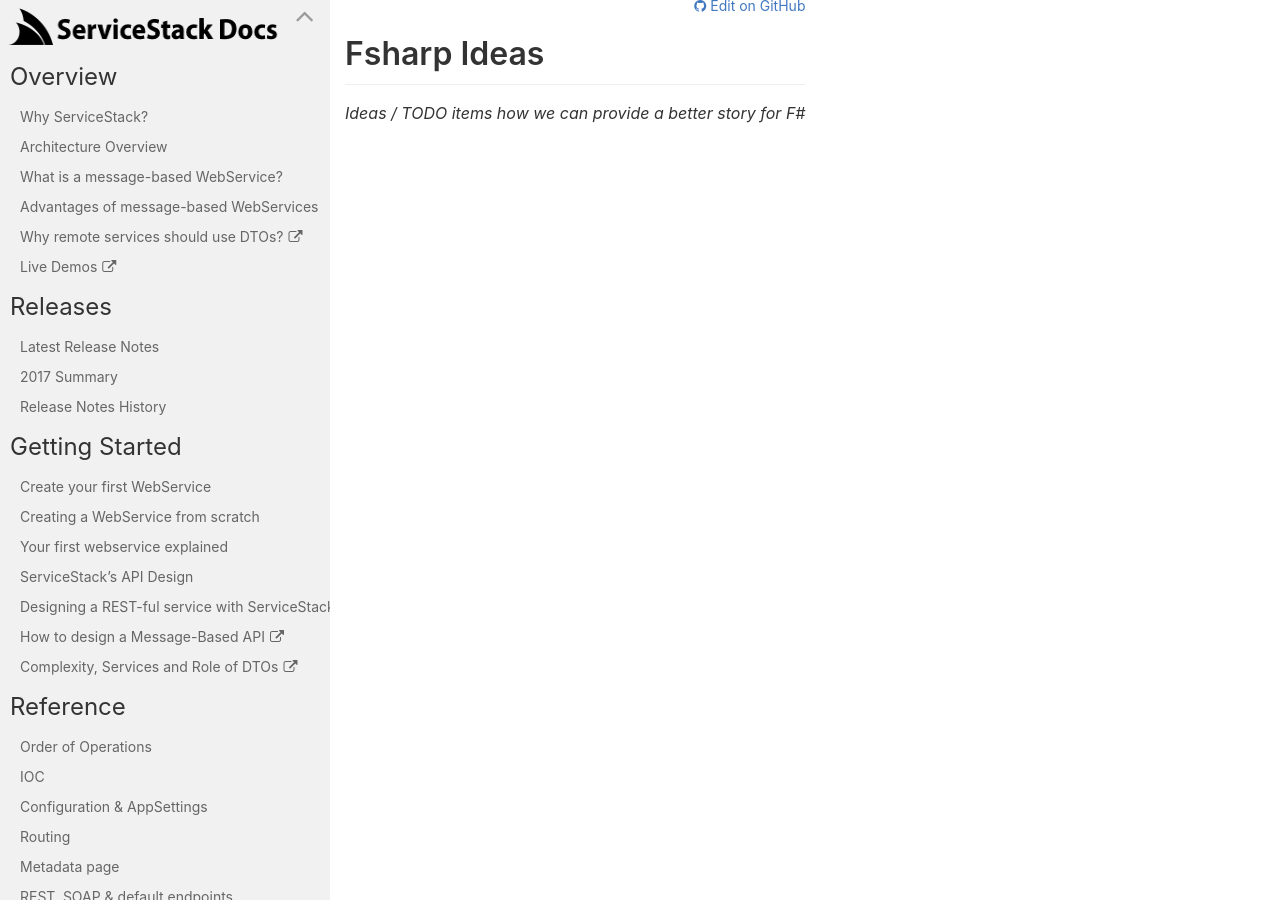
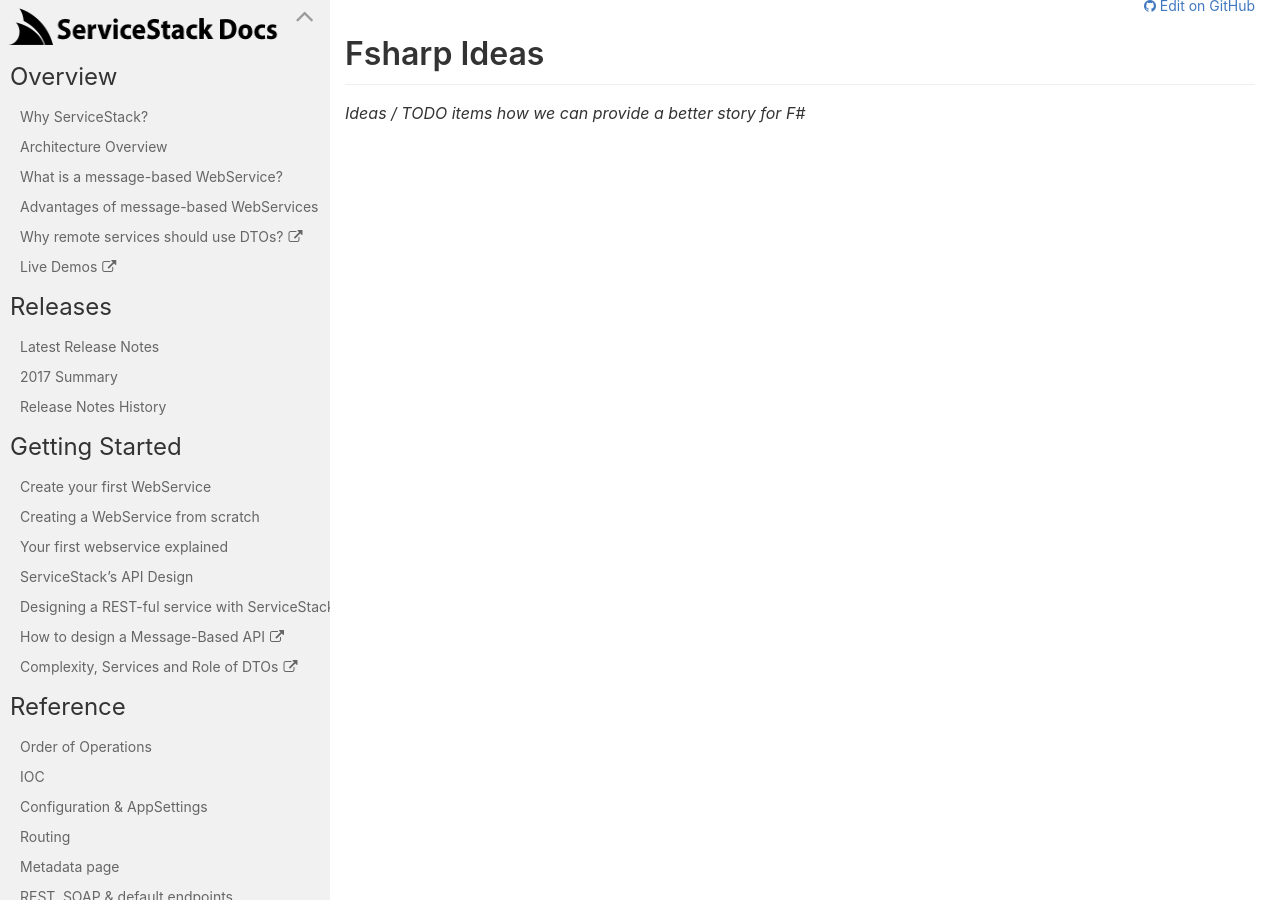
Before and after one commit to timker/docs, a Jekyll site: the page built from docs/_documentation/FSharp-ideas.md, in a window 1280 px wide. Built offline with Jekyll 4.4.1, drawn with Linux system fonts in a browser that asks for light colours; nearby versions of some CDN libraries.

Commit message:
revert revert

```diff
--- a/docs/_layouts/default.html
+++ b/docs/_layouts/default.html
@@ -94,7 +94,7 @@
         $("#wrapper").toggleClass("menu-collapsed");
     });
 
-    if (screenWidth <= 1200) {
+    if (screenWidth <= 1024) {
         $("#page-content-wrapper").css({ maxWidth: screenWidth });
 
         if (screenWidth <= 768) {
--- a/docs/css/simple-sidebar.css
+++ b/docs/css/simple-sidebar.css
@@ -157,48 +157,37 @@
     margin: 6px;
 }
 
-@media(min-width:1200px) {
-    #wrapper, #wrapper.toggled {
-        padding-left: 0;
+@media(min-width:1024px) {
+    #menu-toggle {
+        display: none;
     }
-    #logo img {
-        width: 274px;
+    #wrapper {
+        padding-left: 350px;
     }
+
+    #wrapper.toggled {
+        padding-left: 45px;
+    }
+
     #sidebar-wrapper {
-        width: 330px;
+        width: 350px;
     }
+
+    #wrapper.toggled #sidebar-wrapper {
+        width: 45px;
+    }
+
     #page-content-wrapper {
-        width: auto;
-        max-width: 1024px;
-        padding: 10px;
-        margin: 0 0 0 320px;
-        -webkit-transition: all 0.5s ease;
-        -moz-transition: all 0.5s ease;
-        -o-transition: all 0.5s ease;
-        transition: all 0.5s ease;
+        padding: 20px;
+        position: relative;
     }
-    .menu-collapsed #page-content-wrapper {
-        margin: 0;
+
+    #wrapper.toggled #page-content-wrapper {
+        position: relative;
+        margin-right: 0;
     }
-    #menu-toggle {
-        display: block;
-        font-size: 30px;
-        color: #999;
-        padding: 0 0 0 10px;
-        position: fixed;
-        left: 285px;
-        top: 0;
-    }
-    .menu-collapsed #menu-toggle {
-        padding: 0 0 0 10px;
-        position: initial;
-    }
-    .menu-collapsed #sidebar-wrapper {
-        width: 40px !important;
-        height: 36px;
-        overflow: hidden;
-    }
-    .menu-collapsed #sidebar-wrapper h2 {
+
+    .toggled .side-nav-container {
         display: none;
     }
 }
```
